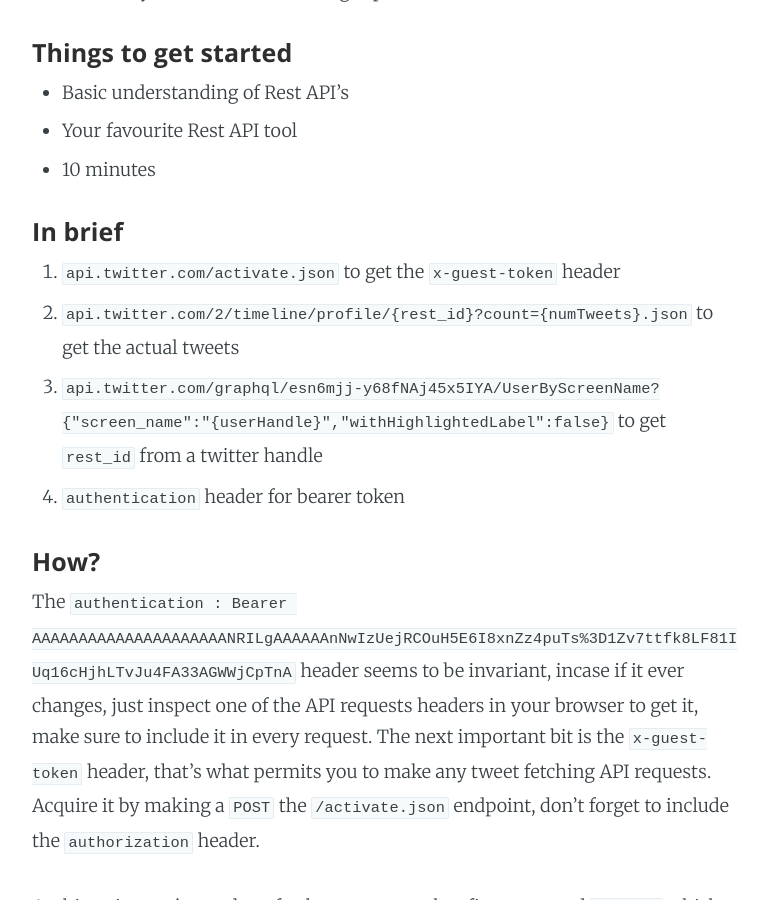
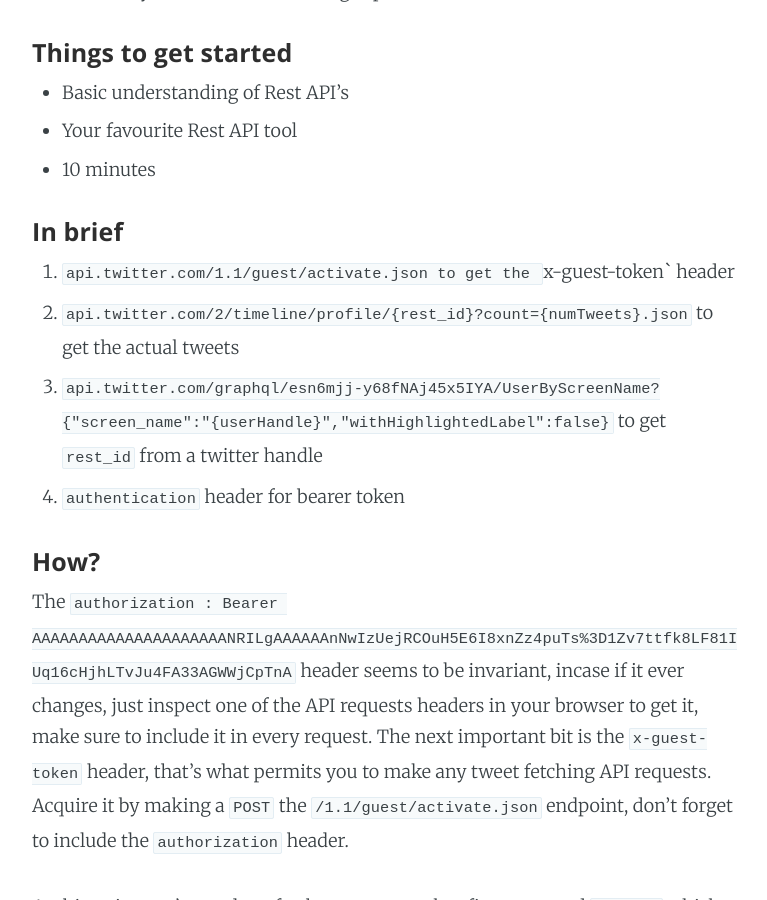
Before and after one commit to 7-m/7-m.github.io, a Jekyll site: the page built from _posts/2020-11-23-Scraping-Twitter.markdown, in a window 1280 px wide and 900 px high, scrolled down 348 px. Shown: the whole window, without its empty margins (253-1020 px from the left). Built offline with Jekyll 4.4.1, drawn with Linux system fonts in a browser that asks for light colours.

Commit message:
Corrected errors

```diff
--- a/_posts/2020-11-23-Scraping-Twitter.markdown
+++ b/_posts/2020-11-23-Scraping-Twitter.markdown
@@ -13,13 +13,13 @@ Want to scrape a handful of tweets? but don't want to sign up for twitter develo
 - 10 minutes
 
 #### In brief
-1. `api.twitter.com/activate.json` to get the `x-guest-token` header
+1. `api.twitter.com/1.1/guest/activate.json to get the `x-guest-token` header
 2. `api.twitter.com/2/timeline/profile/{rest_id}?count={numTweets}.json` to get the actual tweets
 3. `api.twitter.com/graphql/esn6mjj-y68fNAj45x5IYA/UserByScreenName?{"screen_name":"{userHandle}","withHighlightedLabel":false}` to get `rest_id` from a twitter handle
 4. `authentication` header for bearer token
 
 #### How?
-The `authentication : Bearer AAAAAAAAAAAAAAAAAAAAANRILgAAAAAAnNwIzUejRCOuH5E6I8xnZz4puTs%3D1Zv7ttfk8LF81IUq16cHjhLTvJu4FA33AGWWjCpTnA` header seems to be invariant, incase if it ever changes, just inspect one of the API requests headers in your browser to get it, make sure to include it in every request. The next important bit is the `x-guest-token` header, that's what permits you to make any tweet fetching API requests. Acquire it by making a `POST` the `/activate.json` endpoint, don't forget to include the `authorization` header.
+The `authorization : Bearer AAAAAAAAAAAAAAAAAAAAANRILgAAAAAAnNwIzUejRCOuH5E6I8xnZz4puTs%3D1Zv7ttfk8LF81IUq16cHjhLTvJu4FA33AGWWjCpTnA` header seems to be invariant, incase if it ever changes, just inspect one of the API requests headers in your browser to get it, make sure to include it in every request. The next important bit is the `x-guest-token` header, that's what permits you to make any tweet fetching API requests. Acquire it by making a `POST` the `/1.1/guest/activate.json` endpoint, don't forget to include the `authorization` header.
 
  At this point you're ready to fetch some tweets but first you need `rest_id` which identifies a twitter user. To acquire it, `GET` the `/esn6mjj-y68fNAj45x5IYA/UserByScreenName` endpoint. Include `x-guest-token` and `authorization` headers. Substitute `userHandle` in the query part `{"screen_name":"{userHandle}","withHighlightedLabel":false}` with the twitter handle of the user, for ex. `{"screen_name":"theasf","withHighlightedLabel":false}` (Apache Foundation's twitter handle). The `esn6mjj-y68fNAj45x5IYA` in the path seems to be a graphQl query hash so its invaraint, but, if it does change, inspect the API requests in your browser to acquire the new value. The response is a JSON, and you can get `rest_id` using the JSONPath `$.data.user.rest_id`.
 
```
